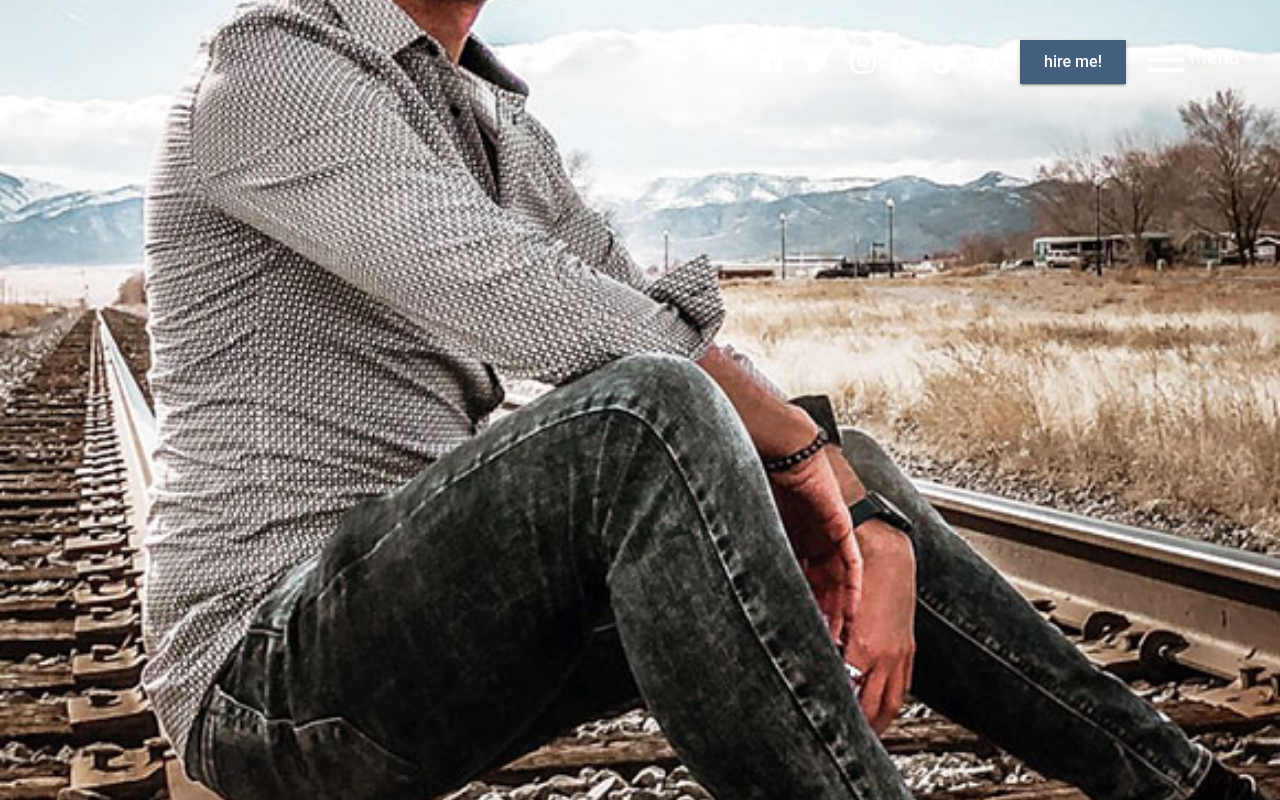
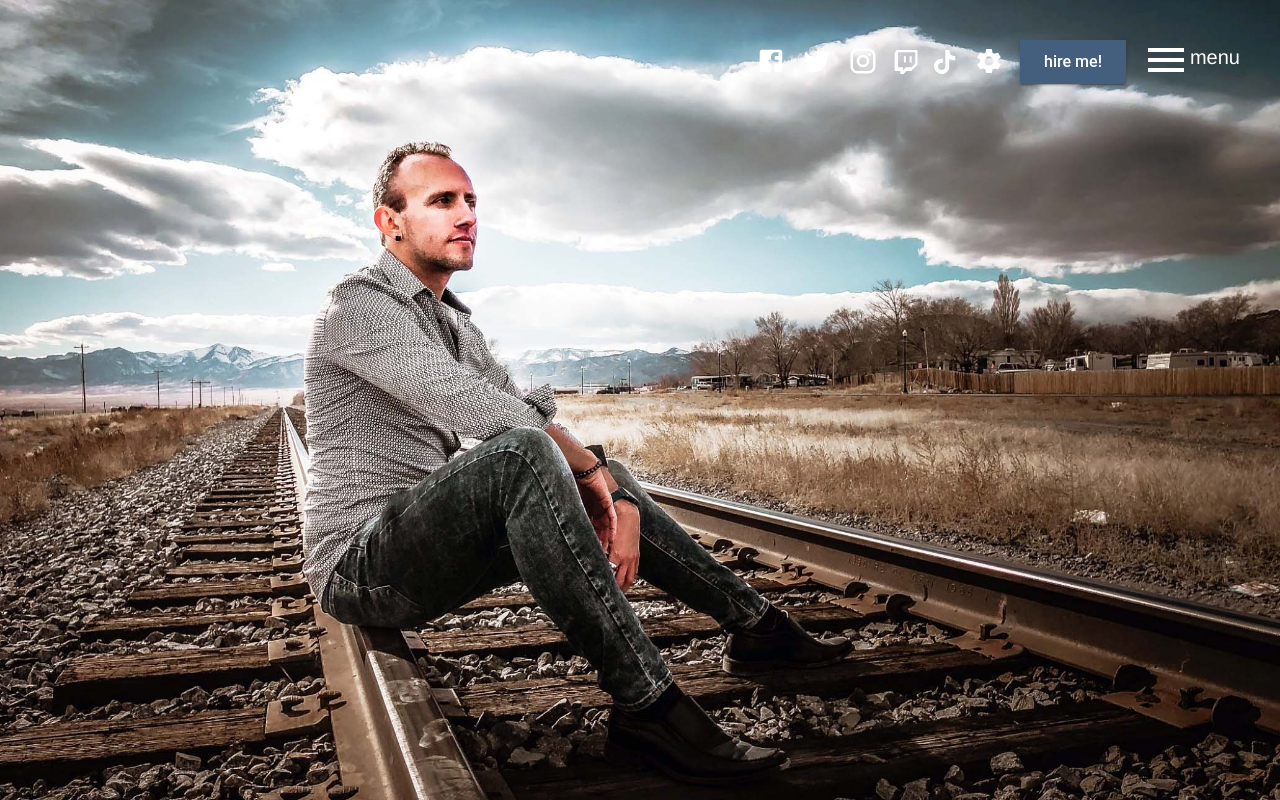
Before and after one commit to AplUSAndmINUS/terence-watersV2, a React (Create React App) app: page / in a window 1280 px wide. Built offline with nearby package versions, Linux system fonts and the light colour scheme; a web font is replaced by a local one.

Commit message:
updated background for mobile and desktop along with react hooks

```diff
--- a/src/App.tsx
+++ b/src/App.tsx
@@ -19,15 +19,12 @@ import { theme, TWMuiThemeProvider } from './modules/styles/theming';
 import { FONT_FAMILY_SERIF, FONT_SIZE } from './modules/styles/variables';
 
 function App() {
+  const [imgBackground, setImgBackground] = useState('none');
   const [isDarkMode, setIsDarkMode] = useState(false);
   const [isHomePage, setIsHomePage] = useState(true);
-  const [isMobile, setIsMobile] = useState(false);
+  const [isMobile, setIsMobile] = useState(true);
   const [showMenu, setShowMenu] = useState(false);
-  let imgBackground = isHomePage
-    ? isMobile
-      ? homePageBackgroundMobile
-      : homePageBackground
-    : 'none';
+  const [windowWidth, setWindowWidth] = useState(0);
 
   const SocialMediaLinks = styled(Box)`
     ${theme.breakpoints.down('xs')} {
@@ -96,7 +93,31 @@ function App() {
     }
   `;
 
+  const BackgroundImageDiv = styled('div')`
+    background-attachment: fixed;
+    background-color: ${isDarkMode
+      ? DARK_COLOR.background
+      : LIGHT_COLOR.background};
+    background-image: ${isHomePage ? `url(${imgBackground})` : 'none'};
+    background-position: center;
+    background-repeat: no-repeat;
+    background-size: ${isHomePage ? 'cover' : 'none'};
+    height: 100%;
+    width: 100%;
+  `;
+
   const MyApp = () => {
+    const handleWindowResize = () => {
+      setWindowWidth(window.innerWidth);
+      if (windowWidth <= 480) {
+        setImgBackground(homePageBackgroundMobile);
+        setIsMobile(true);
+      } else {
+        setImgBackground(homePageBackground);
+        setIsMobile(false);
+      }
+    };
+
     useEffect(() => {
       isDarkMode ?
         document.body.style.backgroundColor = DARK_COLOR.background :
@@ -104,16 +125,18 @@ function App() {
       }, [])
 
     useEffect(() => {
-      isHomePage &&
-        isMobile
-          ? imgBackground = homePageBackgroundMobile
-          : imgBackground = homePageBackground
+      isHomePage
+        ? isMobile
+          ? setImgBackground(homePageBackgroundMobile)
+          : setImgBackground(homePageBackground)
+        : setImgBackground('none')
     }, [])
 
     useEffect(() => {
-      theme.breakpoints.down('xs')
-        ? setIsMobile(true)
-        : setIsMobile(false)
+      window.addEventListener('resize', handleWindowResize, false);
+      handleWindowResize();
+
+      return () => window.removeEventListener('resize', handleWindowResize);
     }, []);
 
     return (
@@ -126,16 +149,7 @@ function App() {
         height: '100%'
       }}>
         <BrowserRouter>
-          <div className="bgcover" style={{
-            backgroundColor: isDarkMode ? DARK_COLOR.background : LIGHT_COLOR.background,
-            backgroundAttachment: 'fixed',
-            backgroundImage: isHomePage ? `url(${imgBackground})` : 'none',
-            backgroundRepeat: 'no-repeat',
-            backgroundPosition: 'center',
-            backgroundSize: isHomePage ? 'cover' : 'none',
-            height: '100%',
-            width: '100%'
-          }}>
+          <BackgroundImageDiv className="background-div">
             <SocialMediaLinks sx={{ p: 1, m: 1 }} className="social_media-links">
               {SOCIAL_MEDIA.map(s => (
                 <Link to={{ pathname: s.path }} target="_blank">
@@ -203,8 +217,10 @@ function App() {
                 marginTop: '16px'
               }}>
                 {ROUTES.map(r => (
-                  !r.subMenu && !r.isNotMenu ? <HomePageLink className="navigation-links_link" style={{ textAlign: 'right' }} to={r.path}>{r.componentName}</HomePageLink>
-                    : null))}
+                  !r.subMenu &&
+                    !r.isNotMenu
+                      ? <HomePageLink className="navigation-links_link" style={{ textAlign: 'right' }} to={r.path}>{r.componentName}</HomePageLink>
+                      : null))}
               </Box>)}
             </NavigationLinks>
 
@@ -213,7 +229,7 @@ function App() {
                 !r.isNotMenu ? <Route exact path={r.path} component={r.component} /> : <Route component={r.component} />
               ))}
             </Switch>
-          </div>
+          </BackgroundImageDiv>
         </BrowserRouter>
       </div>
     )
```
